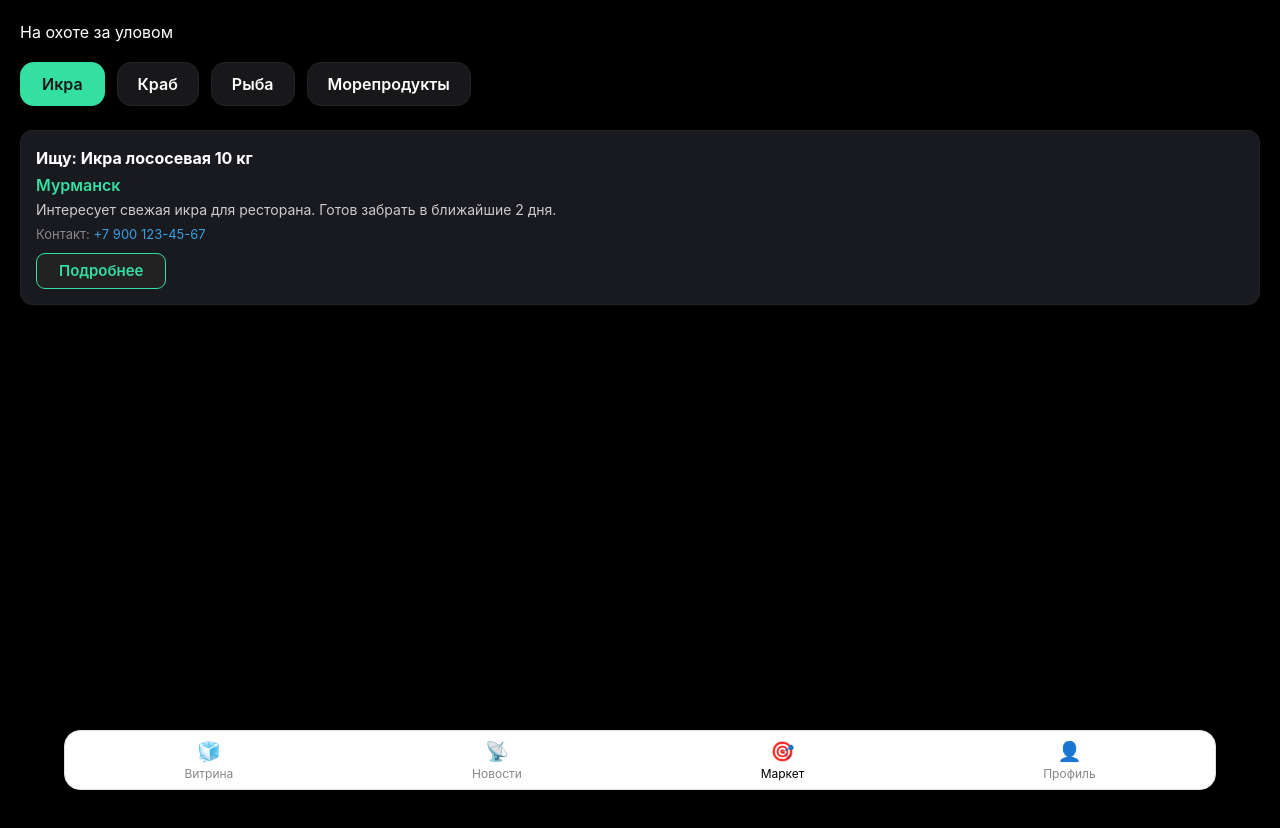
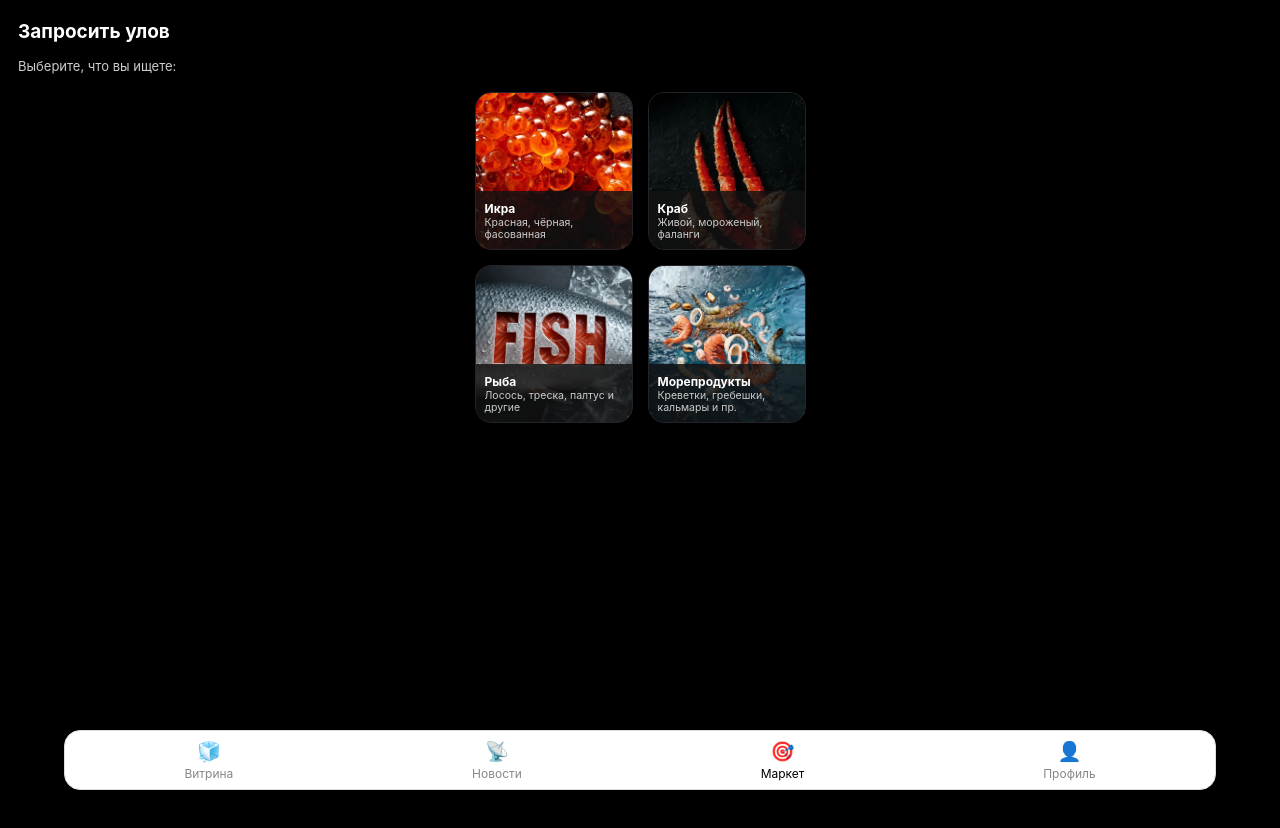
Before and after one commit to AlexSalavat/ikra-miniapp, a React (Create React App) app: page /market/buy in a window 1280 px wide. Shown: the top 828 px of the page. Built offline with nearby package versions, Linux system fonts and the light colour scheme.

Commit message:
Квадратные карточки в MarketBuy  фото на весь фон, текст оверлей

```diff
--- a/src/components/MarketBuy.js
+++ b/src/components/MarketBuy.js
@@ -1,163 +1,80 @@
-import React, { useState } from 'react';
+import React from 'react';
 
-const categories = ['Икра', 'Краб', 'Рыба', 'Морепродукты'];
-
-const offers = [
-  {
-    id: 1,
-    category: 'Икра',
-    title: 'Ищу: Икра лососевая 10 кг',
-    region: 'Мурманск',
-    desc: 'Интересует свежая икра для ресторана. Готов забрать в ближайшие 2 дня.',
-    contact: '+7 900 123-45-67',
-    details: 'Требуется поставка свежей икры высокого качества, оплата наличными при получении. Готов сотрудничать на постоянной основе.',
-  },
-  {
-    id: 2,
-    category: 'Краб',
-    title: 'Ищу: Краб живой, опт',
-    region: 'Владивосток',
-    desc: 'Постоянные объемы, рассмотрю предложения.',
-    contact: '+7 911 456-78-90',
-    details: 'Интересует живой краб с доставкой в любой регион РФ. Оплата по договоренности.',
-  },
-  // Добавляй остальные объявления!
+const categories = [
+  { title: 'Икра', description: 'Красная, чёрная, фасованная', image: '/images/cav.webp' },
+  { title: 'Краб', description: 'Живой, мороженый, фаланги', image: '/images/krab.webp' },
+  { title: 'Рыба', description: 'Лосось, треска, палтус и другие', image: '/images/fish.webp' },
+  { title: 'Морепродукты', description: 'Креветки, гребешки, кальмары и пр.', image: '/images/mor.webp' },
 ];
 
-const MarketBuy = () => {
-  const [selected, setSelected] = useState(categories[0]);
-  const [modalOffer, setModalOffer] = useState(null);
+const CARD_SIZE = 158;
 
-  const filtered = offers.filter(o => o.category === selected);
-
-  return (
-    <div style={{ padding: '20px', background: '#000', minHeight: '100vh' }}>
-      <h1 style={{ color: '#fff', marginBottom: '18px' }}>На охоте за уловом</h1>
-      <div
-        style={{
-          display: 'flex',
-          gap: '12px',
-          marginBottom: '24px',
-          flexWrap: 'nowrap',
-          overflowX: 'auto',
-          scrollbarWidth: 'none',
-        }}
-      >
-        {categories.map(cat => (
-          <button
-            key={cat}
-            onClick={() => setSelected(cat)}
+const MarketBuy = () => (
+  <div style={{ padding: 18, background: '#000', minHeight: '100vh' }}>
+    <h1 style={{ color: '#fff', marginBottom: 10, fontWeight: 700, fontSize: 19 }}>Запросить улов</h1>
+    <p style={{ color: '#ccc', fontSize: 13 }}>Выберите, что вы ищете:</p>
+    <div style={{
+      display: 'grid',
+      gridTemplateColumns: `repeat(2, ${CARD_SIZE}px)`,
+      gap: 15,
+      maxWidth: CARD_SIZE * 2 + 15,
+      margin: '0 auto',
+      marginTop: 16,
+      justifyContent: 'center'
+    }}>
+      {categories.map((item, index) => (
+        <div key={index} style={{
+          width: CARD_SIZE,
+          height: CARD_SIZE,
+          border: '1px solid #23232a',
+          borderRadius: 16,
+          overflow: 'hidden',
+          background: '#18181c',
+          boxShadow: '0 2px 13px #0002',
+          position: 'relative',
+          cursor: 'pointer'
+        }}>
+          <img
+            src={item.image}
+            alt={item.title}
             style={{
-              background: selected === cat ? '#34e0a1' : '#18181A',
-              color: selected === cat ? '#18181A' : '#fff',
-              border: selected === cat ? '2px solid #34e0a1' : '1px solid #23232a',
-              borderRadius: '14px',
-              padding: '8px 20px',
-              fontWeight: 600,
-              fontSize: 16,
-              cursor: 'pointer',
-              outline: 'none',
-              transition: 'all 0.16s',
-              whiteSpace: 'nowrap',
+              width: '100%',
+              height: '100%',
+              objectFit: 'cover',
+              display: 'block',
+              position: 'absolute',
+              left: 0,
+              top: 0,
+              zIndex: 1
             }}
-          >
-            {cat}
-          </button>
-        ))}
-      </div>
-      {/* Список объявлений по категории */}
-      <div>
-        {filtered.length === 0 && (
-          <div style={{ color: '#888', textAlign: 'center', marginTop: 40, fontSize: 15 }}>
-            Нет объявлений в этой категории.
-          </div>
-        )}
-        {filtered.map(offer => (
-          <div
-            key={offer.id}
-            style={{
-              border: '1px solid #222',
-              borderRadius: '12px',
-              background: '#191920',
-              padding: '15px',
-              marginBottom: '16px',
-              color: '#fff'
-            }}
-          >
-            <div style={{ fontWeight: 700, marginBottom: 3 }}>{offer.title}</div>
-            <div style={{ color: '#34e0a1', fontWeight: 600, marginBottom: 2 }}>{offer.region}</div>
-            <div style={{ color: '#ccc', fontSize: 14, marginBottom: 5 }}>{offer.desc}</div>
-            <div style={{ color: '#888', fontSize: 13 }}>
-              Контакт: <a href={`tel:${offer.contact.replace(/\s+/g, '')}`} style={{ color: '#37a0e0' }}>{offer.contact}</a>
-            </div>
-            <button
-              style={{
-                marginTop: 8,
-                background: '#222',
-                color: '#34e0a1',
-                border: '1px solid #34e0a1',
-                borderRadius: 9,
-                padding: '6px 22px',
-                fontWeight: 600,
-                fontSize: 15,
-                cursor: 'pointer'
-              }}
-              onClick={() => setModalOffer(offer)}
-            >
-              Подробнее
-            </button>
-          </div>
-        ))}
-      </div>
-      {/* Модальное окно */}
-      {modalOffer && (
-        <div
-          onClick={() => setModalOffer(null)}
-          style={{
-            position: 'fixed',
-            inset: 0,
-            background: 'rgba(0,0,0,0.75)',
-            zIndex: 999,
-            display: 'flex',
-            alignItems: 'center',
-            justifyContent: 'center'
-          }}
-        >
-          <div
-            onClick={e => e.stopPropagation()}
-            style={{
-              background: '#191920',
-              borderRadius: 16,
-              padding: 24,
-              color: '#fff',
-              maxWidth: 370,
-              width: '92%',
-              boxShadow: '0 8px 32px #000b'
-            }}
-          >
-            <button
-              onClick={() => setModalOffer(null)}
-              style={{
-                position: 'absolute',
-                top: 10,
-                right: 18,
-                color: '#aaa',
-                fontSize: 23,
-                background: 'none',
-                border: 'none',
-                cursor: 'pointer'
-              }}
-            >×</button>
-            <div style={{ fontWeight: 700, fontSize: 20, marginBottom: 7 }}>{modalOffer.title}</div>
-            <div style={{ color: '#34e0a1', fontWeight: 600, marginBottom: 7 }}>{modalOffer.region}</div>
-            <div style={{ color: '#ccc', fontSize: 15, marginBottom: 10 }}>{modalOffer.desc}</div>
-            <div style={{ color: '#fff', fontSize: 15, marginBottom: 14 }}>{modalOffer.details}</div>
-            <div style={{ color: '#aaa', fontSize: 14 }}>Контакт: <a href={`tel:${modalOffer.contact.replace(/\s+/g, '')}`} style={{ color: '#37a0e0' }}>{modalOffer.contact}</a></div>
+            onError={e => { e.target.src = '/images/no-image.webp'; }}
+          />
+          <div style={{
+            position: 'absolute',
+            left: 0, right: 0, bottom: 0,
+            background: 'rgba(18,18,18,0.82)',
+            color: '#fff',
+            padding: '11px 9px 8px 9px',
+            zIndex: 2,
+            textAlign: 'left'
+          }}>
+            <div style={{
+              fontWeight: 700,
+              fontSize: 12,
+              marginBottom: 2,
+              lineHeight: 1.14,
+              wordBreak: 'break-word'
+            }}>{item.title}</div>
+            <div style={{
+              color: '#ccc',
+              fontSize: 10.5,
+              lineHeight: 1.13
+            }}>{item.description}</div>
           </div>
         </div>
-      )}
+      ))}
     </div>
-  );
-};
+  </div>
+);
 
 export default MarketBuy;
--- a/src/components/News.js
+++ b/src/components/News.js
@@ -8,84 +8,110 @@ const newsSections = [
     image: '/images/new.webp',
   },
   {
-    emoji: '🧾',
-    title: 'Икорные войны',
-    description: 'Аналитика, сравнение, факты о рынке икры',
-    image: '/images/war.webp',
-  },
-  {
     emoji: '🏆',
     title: 'ТОП производители',
     description: 'Рейтинги поставщиков, доверие рынка, динамика',
     image: '/images/pk.webp',
   },
   {
+    emoji: '🧾',
+    title: 'Икорные войны',
+    description: 'Аналитика, сравнения, инсайды',
+    image: '/images/war.webp',
+  },
+  {
     emoji: '📸',
     title: 'Фото и видео',
     description: 'Stories с рейсов, портов, заводов',
-    image: '/images/no-image.webp',
+    image: '/images/new.webp',
   },
 ];
 
-const CARD_SIZE = 200; // px
+const CARD_SIZE = 158;
 
 const News = () => {
   return (
-    <div className="bg-black min-h-screen p-4 pb-20">
-      <div className="max-w-3xl mx-auto">
-        <h1 className="text-white text-2xl font-bold mb-8 text-center">Рынок / Новости побережья</h1>
-        <div className="grid grid-cols-2 gap-8 justify-items-center">
+    <div style={{ padding: 18, minHeight: '100vh', background: '#000' }}>
+      <h1 style={{ color: '#fff', fontSize: 20, fontWeight: 700, marginBottom: 10 }}>
+        Новости побережья
+      </h1>
+      <div style={{
+        display: 'grid',
+        gridTemplateColumns: `repeat(2, ${CARD_SIZE}px)`,
+        gap: '14px',
+        maxWidth: CARD_SIZE * 2 + 14,
+        margin: '0 auto',
+        marginTop: 16,
+        justifyContent: 'center'
+      }}>
         {newsSections.map((item, index) => (
-            <div
-              key={index}
-              className="relative flex flex-col items-center text-center"
+          <div key={index}
             style={{
               width: CARD_SIZE,
               height: CARD_SIZE,
-              }}
-            >
-              <div
-                className="bg-zinc-900 border border-white/20 rounded-2xl shadow-2xl flex flex-col items-center w-full h-full px-2 py-4"
-                style={{
-                  boxShadow: '0 8px 32px 0 rgba(0,0,0,0.19), 0 1.5px 8px 0 rgba(80,80,80,0.09)',
-                  transition: 'box-shadow 0.18s',
-                }}
-              >
+              border: '1px solid #23232a',
+              borderRadius: 16,
+              background: '#18181c',
+              overflow: 'hidden',
+              boxShadow: '0 2px 13px #0002',
+              display: 'flex',
+              flexDirection: 'column',
+              alignItems: 'stretch',
+              cursor: 'pointer'
+            }}>
+            {/* Фото без зазоров */}
+            <div style={{
+              width: '100%',
+              height: '69%',
+              background: '#23232a'
+            }}>
               <img
                 src={item.image}
                 alt={item.title}
-                  className="object-cover rounded-xl mb-2 bg-zinc-800"
                 style={{
-                    width: 100,
-                    height: 100,
-                    marginBottom: 10,
+                  width: '100%',
+                  height: '100%',
+                  objectFit: 'cover',
+                  display: 'block'
                 }}
                 onError={e => { e.target.src = '/images/no-image.webp'; }}
               />
-                <h3
-                  className="text-white font-semibold"
-                  style={{
-                    fontSize: '13px',
-                    marginBottom: 4,
+            </div>
+            {/* Название и описание */}
+            <div style={{
+              padding: '7px 6px 5px 6px',
+              textAlign: 'center',
+              background: '#18181c',
+              minHeight: 40,
+              flex: 'none',
+              color: '#fff'
+            }}>
+              <div style={{
                 fontWeight: 700,
-                  }}
-                >
+                fontSize: 11.7,
+                marginBottom: 1,
+                lineHeight: 1.13,
+                overflow: 'hidden',
+                textOverflow: 'ellipsis',
+                wordBreak: 'break-word',
+                color: '#fff'
+              }}>
                 {item.emoji} {item.title}
-                </h3>
-                <p
-                  className="text-zinc-300"
-                  style={{
-                    fontSize: '11.5px',
-                    lineHeight: '1.35',
-                    margin: 0,
-                  }}
-                >
+              </div>
+              <div style={{
+                color: '#eee',
+                fontSize: 9.6,
+                minHeight: 11,
+                lineHeight: 1.13,
+                overflow: 'hidden',
+                textOverflow: 'ellipsis',
+                wordBreak: 'break-word',
+              }}>
                 {item.description}
-                </p>
+              </div>
             </div>
           </div>
         ))}
-        </div>
       </div>
     </div>
   );
```
Lines whose indentation alone changed are shown as unchanged.
